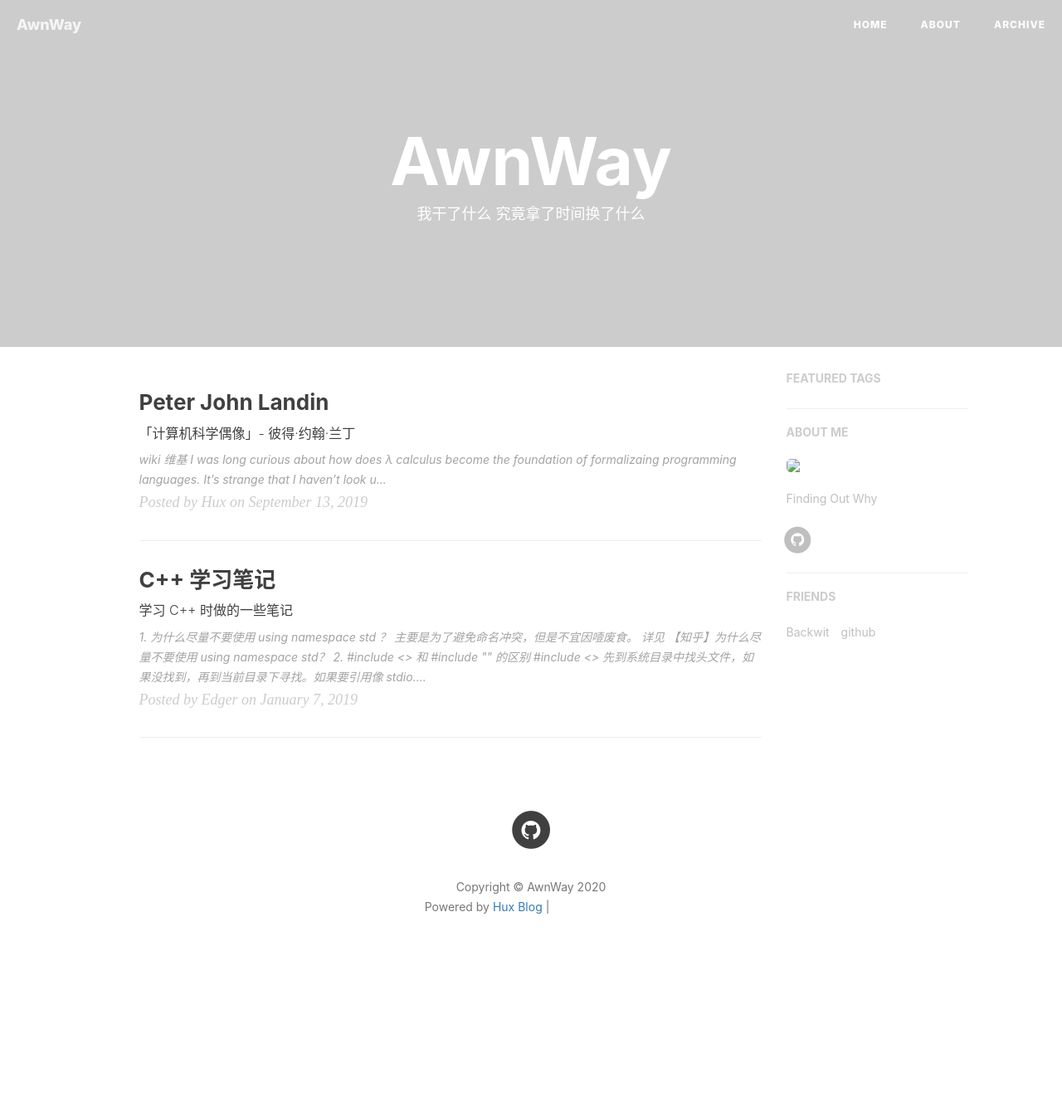
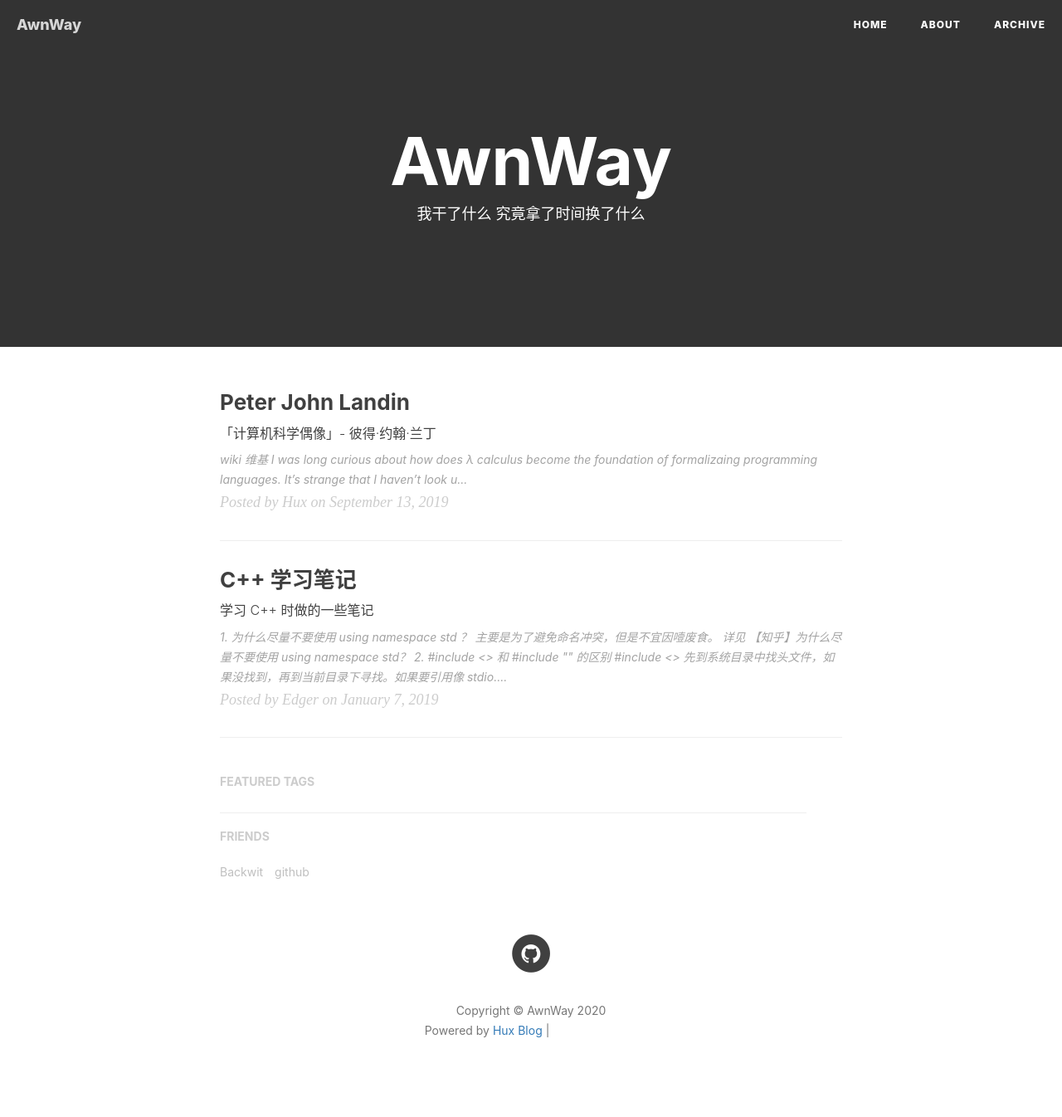
Before and after one commit to Awnway/Awnway.github.io, a Jekyll site: the page built from index.html, in a window 1280 px wide. Shown: the whole page at 83% size. Built offline with Jekyll 4.4.1, drawn with Linux system fonts in a browser that asks for light colours; nearby versions of some CDN libraries; the list of posts is cut into pages by our own code; comment, search, counter and statistics services are not loaded; before the commit the page ends 1197 px from its top, so only the background shows below that; grey boxes are pictures that could not be loaded.

Commit message:
remove head img and change background color

```diff
--- a/_config.yml
+++ b/_config.yml
@@ -68,7 +68,7 @@ netease_comment: false
 
 # Analytics settings
 # Baidu Analytics
-ba_track_id: 'b5bf30a1fbe3f3c314cc78cb2f75625e'
+ba_track_id: b5bf30a1fbe3f3c314cc78cb2f75625e
 
 # Google Analytics
 # ga_track_id: 'UA-49627206-1'            # Format: UA-xxxxxx-xx
@@ -77,7 +77,7 @@ ba_track_id: 'b5bf30a1fbe3f3c314cc78cb2f75625e'
 
 
 # Sidebar settings
-sidebar: true                           # whether or not using Sidebar.
+sidebar: false                           # whether or not using Sidebar.
 sidebar-about-description: "Finding Out Why"
 sidebar-avatar: /      # use absolute URL, seeing it's used in both `/` and `/about/`
 
```
Also changed, not shown: css/hux-blog.min.css.
